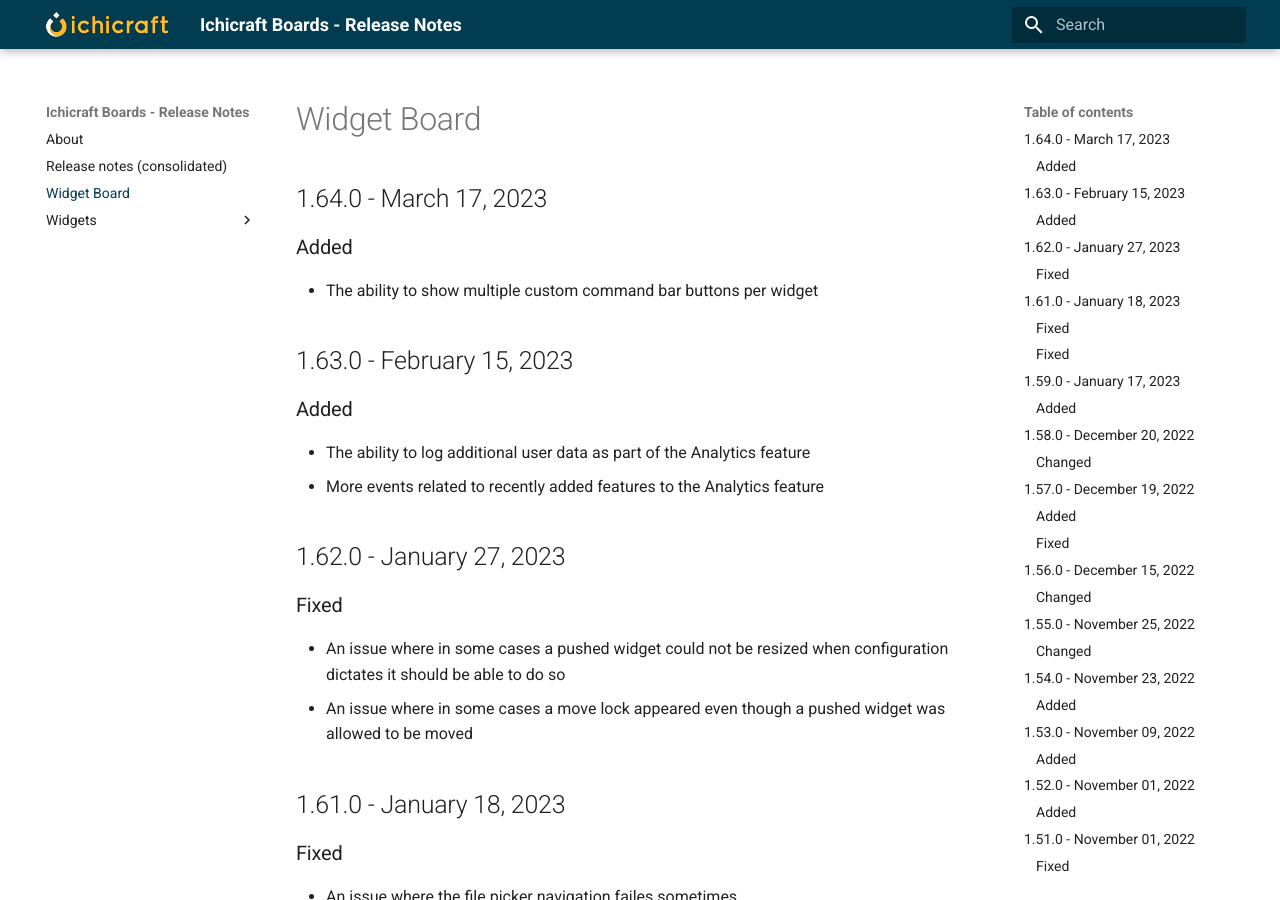
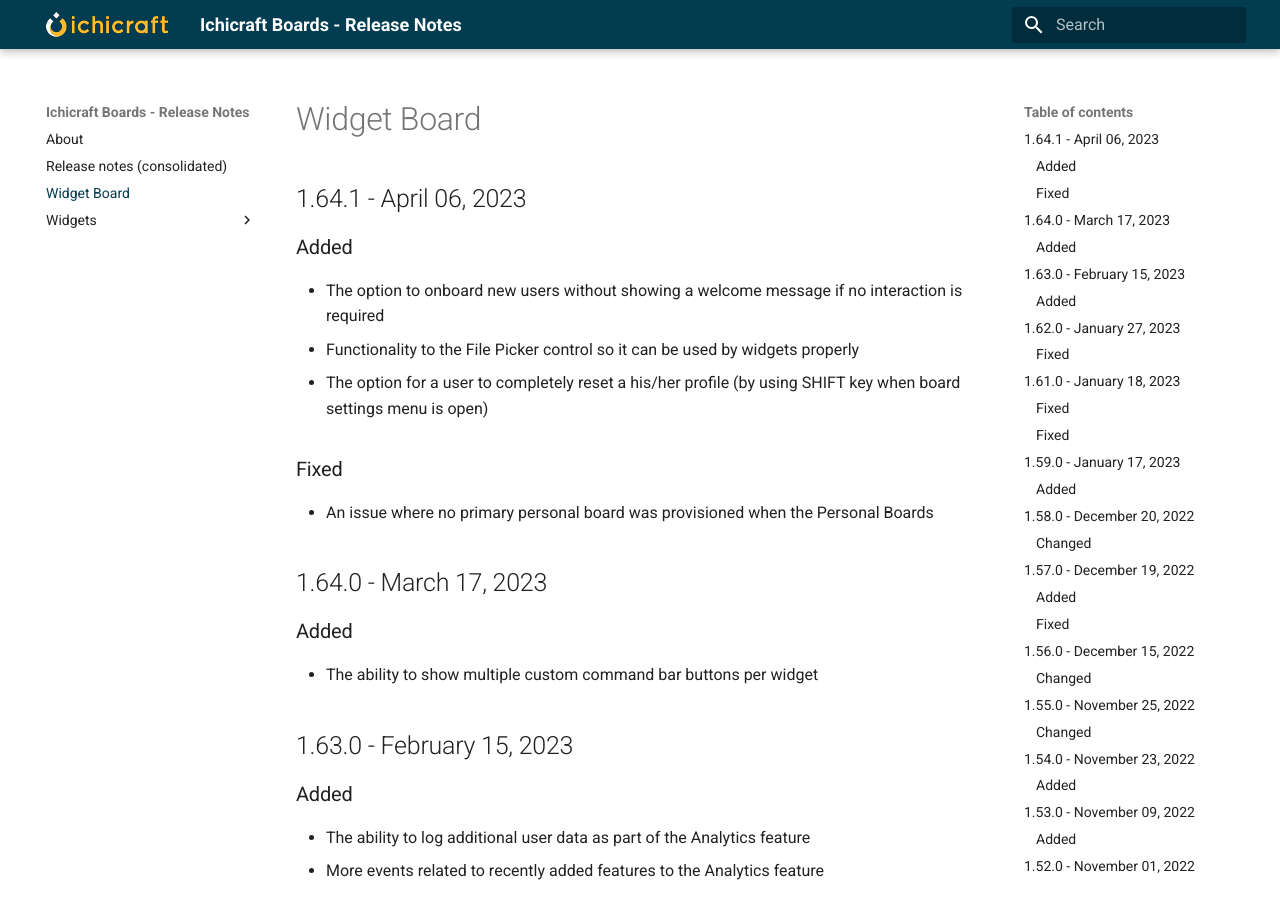
Before and after one commit to ichicraft/widgets-docs, an MkDocs documentation site: the page built from docs/Widget Board.md, in a window 1280 px wide and 900 px high. Built offline with MkDocs 1.6.1 and Material for MkDocs 9.7.7, drawn with Linux system fonts in a browser that asks for light colours.

```diff
--- a/docs/Widget Board.md
+++ b/docs/Widget Board.md
@@ -1,3 +1,13 @@
+## 1.64.1 - April 06, 2023
+
+### Added
+- The option to onboard new users without showing a welcome message if no interaction is required
+- Functionality to the File Picker control so it can be used by widgets properly
+- The option for a user to completely reset a his/her profile (by using SHIFT key when board settings menu is open)
+
+### Fixed
+- An issue where no primary personal board was provisioned when the Personal Boards
+
 ## 1.64.0 - March 17, 2023
 
 ### Added
```
Also changed, not shown: docs/Release-notes-(consolidated).md (+10 -0 lines).
